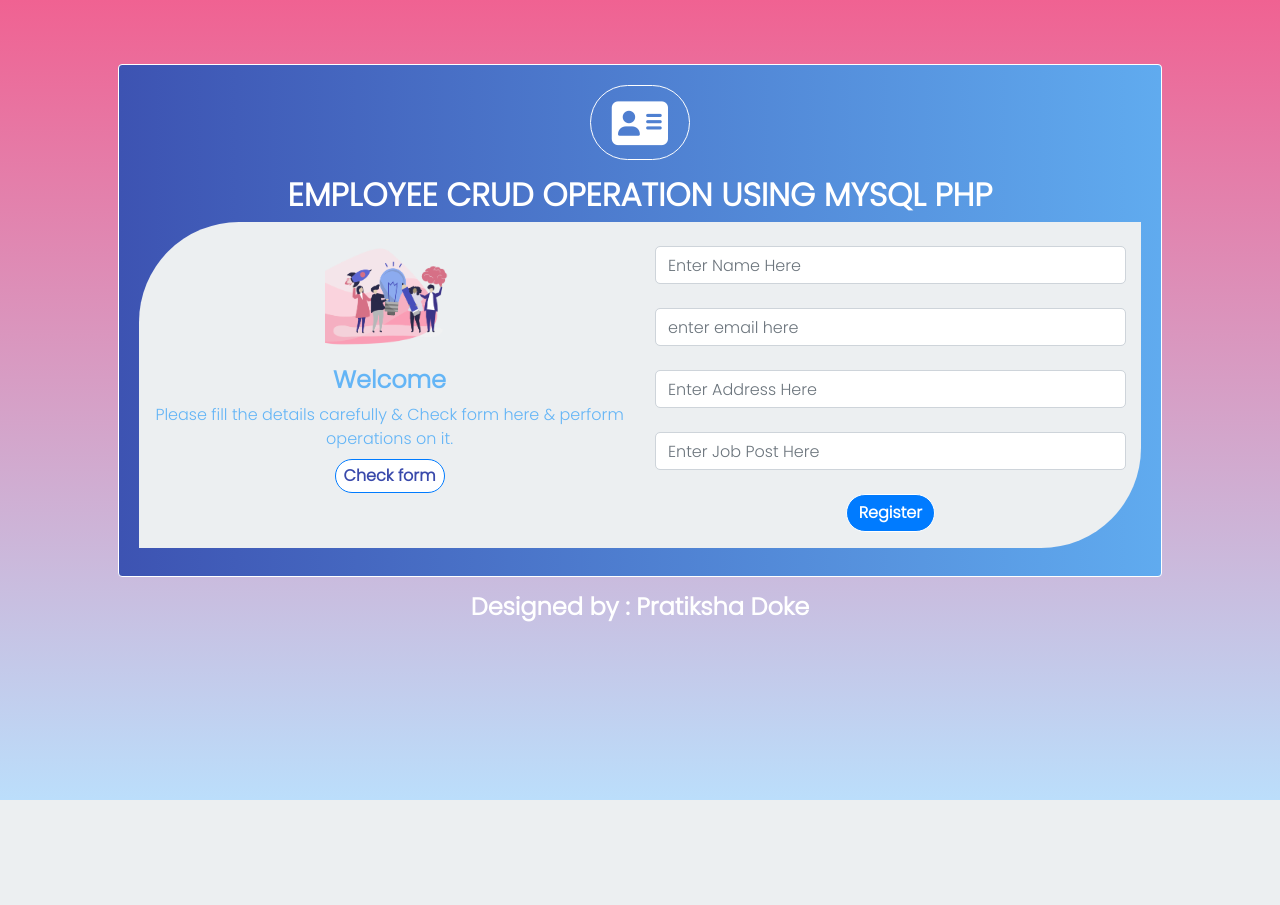
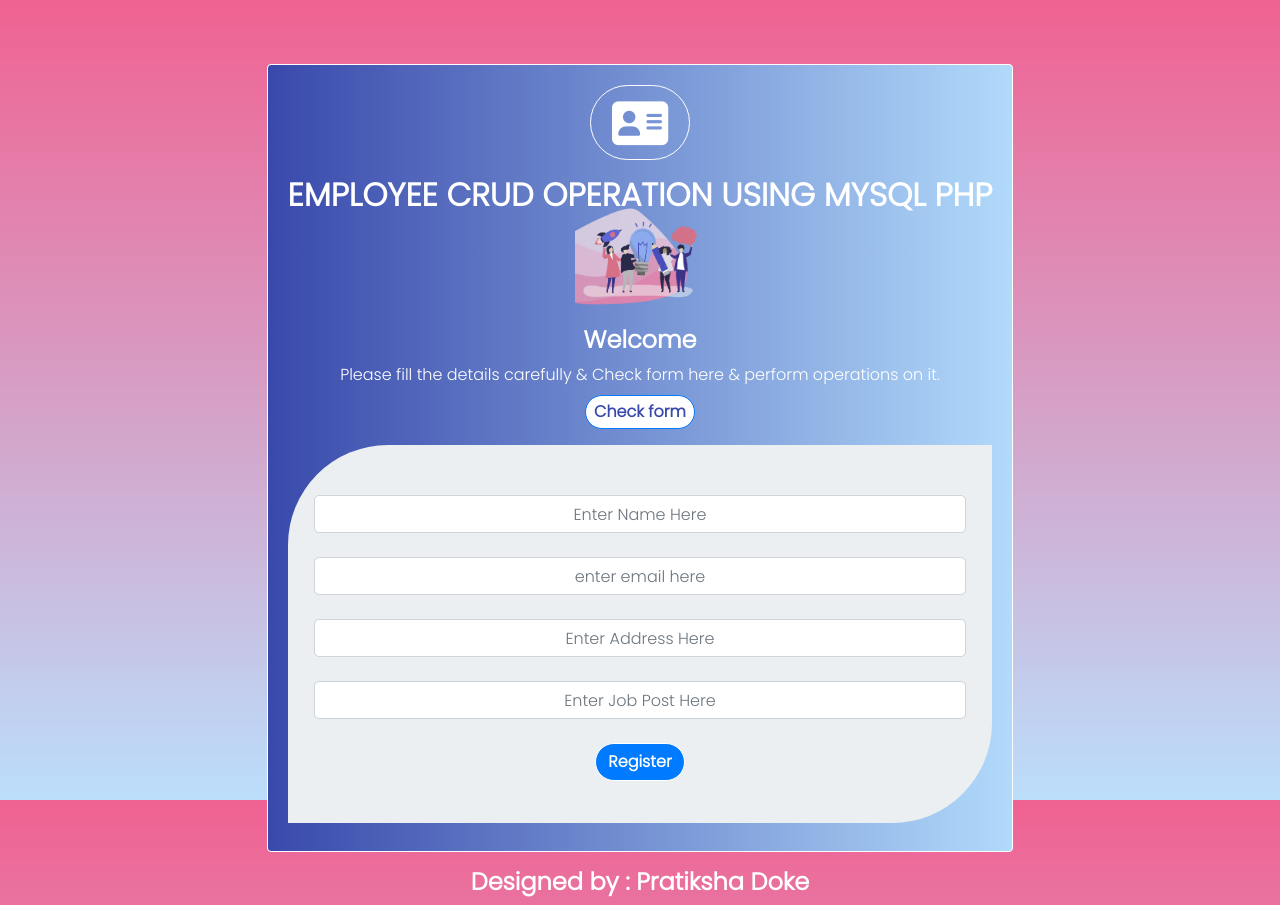
Before and after one commit to pratikshadoke/crudoperation, a PHP site: page / in a window 1280 px wide. Before the commit the page ends 800 px from the top, so only its background shows below. Run offline with PHP 8.4, Linux system fonts and the light colour scheme; some libraries are stand-ins or nearby versions.

Commit message:
Update index.php

```diff
--- a/index.php
+++ b/index.php
@@ -11,6 +11,9 @@
             margin: 0;
             padding: 0;
             box-sizing: border-box;
+        }
+        body{
+            min-height: 100vh;
         }
 
         @media screen and (max-width: 418px) {
@@ -44,10 +47,10 @@
     background-repeat: no-repeat;
     background-size: cover;
     color: #ffffff;">
-    <div  class=" d-flex justify-content-evenly align-items-center  mt-5" style="flex-direction:column;">
+    <div  class="  d-flex justify-content-center align-items-center  mt-5" style="flex-direction:column;">
         <ul class="list-group p-3 mx-auto" style="width: fit-content;">
             <li class="list-group-item" style="background-image:linear-gradient(to right,rgba(57, 73, 171 ,50),rgba(100, 181, 246
-    ,1.5));
+    ,0.5));
     background-position: center;
     background-attachment: fixed;
     background-repeat: no-repeat;
@@ -55,18 +58,17 @@
       border-color: rgb(255, 255, 255);">
 
                 <div class="row">
-                    <div id="bgformis" class="col-12">
+                  <div class="col-auto">
                         <div class="large d-flex justify-content-center align-items-center font-weight-bold font- mt-2" style="color:#ffffff;">
                             <div class="h2 d-flex justify-content-center align-items-center  text-center" style="width:100px;height:75px;border: 1px solid #ffffff;border-radius: 50px;"><i class="fas fa-address-card" style="font-size: 50px;border-radius: 20px!important;"></i></div>
                         </div>
                         <div class="large d-flex justify-content-center align-items-center font-weight-bold font- mt-2" style="color: #ffffff;">
                             <div class="h2 text-center font-weight-bold">EMPLOYEE CRUD OPERATION USING MYSQL PHP</div>
                         </div>
-                        <div class="bg-form mb-3 d-flex justify-content-center align-items-center " style="flex-direction:columm;background-color: #ECEFF1  ;border-radius:100px 0px 100px 0px">
-                            <div class="col-6 large d-flex justify-content-center align-items-center " style="flex-direction:column;color: #ffffff;">
+                        <div class=" large d-flex justify-content-center align-items-center " style="flex-direction:column;color: #ffffff;">
                                 <img id='bounce' src="offer.png" style="width: 130px;height:100px" alt="">
-                                <div class="h4 text-center font-weight-bold mt-4" style="color:#64B5F6 ">Welcome </div>
-                                <div class="text-center " style="color:#64B5F6">Please fill the details carefully & Check form here & perform operations on it. </div>
+                                <div class="h4 text-center font-weight-bold mt-4" style="color:#ffffff ">Welcome </div>
+                                <div class="text-center " style="color:#ffffff">Please fill the details carefully & Check form here & perform operations on it. </div>
                                 <div class="text-center mt-2">
                                 <a type="checkform" href="home.php" class="btn btn-primary mb-3 font-weight-bold" value="Check Form" style="background:#fff;color:#3949AB ;border-radius:50px;padding: 4px 8px;">Check form</button></a>
 
@@ -74,22 +76,24 @@
 
                             </div>
 
-                            <div class="col-md-6 col-sm-4">
-                                <form method="POST" action="">
 
-                                    <input type="name"  name="username"class="form-control   mt-4" id="inputname" placeholder="Enter Name here" style="background-color: #ffffff;color:#3949AB ;border-radius: 5px;text-transform:capitalize;" required autocomplete="off">
-                                    <input type="email" name="email" class="form-control   mt-4" id="inputemail" placeholder="Enter Email here" style="background-color: #ffffff;color:#3949AB ;border-radius: 5px;text-transform:lowercase;" required autocomplete="off">
-                                    <input type="name"  name="address"class="form-control   mt-4" id="inputadress" placeholder="Enter Address here" style="background-color: #ffffff;color:#3949AB ;border-radius: 5px;text-transform:capitalize;" required autocomplete="off">
-                                    <input type="name"  name="jobpost"class="form-control  mt-4" id="inputjobpost" placeholder="Enter Job Post here" style="background-color: #ffffff;color:#3949AB ;border-radius: 5px;text-transform:capitalize;" required autocomplete="off">
+
+
+                                <form class="form-group d-flex justify-content-center align-items-center" method="POST" action="" style="flex-direction:column;background-color: #ECEFF1 ;padding:26px 26px;border-radius:100px 0px 100px 0px">
+
+                                    <input type="name"  name="username" class="form-control text-center  mt-4" id="inputname" placeholder="Enter Name here" style="width:100%;background-color: #ffffff;color:#3949AB ;border-radius: 5px;text-transform:capitalize;" required autocomplete="off">
+                                    <input type="email" name="email"  class="form-control  text-center mt-4" id="inputemail" placeholder="Enter Email here" style="background-color: #ffffff;color:#3949AB ;border-radius: 5px;text-transform:lowercase;" required autocomplete="off">
+                                    <input type="name"  name="address" class="form-control text-center  mt-4" id="inputadress" placeholder="Enter Address here" style="background-color: #ffffff;color:#3949AB ;border-radius: 5px;text-transform:capitalize;" required autocomplete="off">
+                                    <input type="name"  name="jobpost" class="form-control  text-center mt-4" id="inputjobpost" placeholder="Enter Job Post here" style="background-color: #ffffff;color:#3949AB ;border-radius: 5px;text-transform:capitalize;" required autocomplete="off">
                                     <div class="text-center mt-4">
                                         <input type="submit" name='submit' class="btn btn-primary mb-3 font-weight-bold" value="Register" style="border-color:#fff;border-radius:20px;padding: 6px 12px;box-shadow:#64B5F6"></button>
 
                                     </div>
 
                                 </form>
-                            </div>
+
+
                         </div>
-                    </div>
                 </div>
             </li>
         </ul>
```
